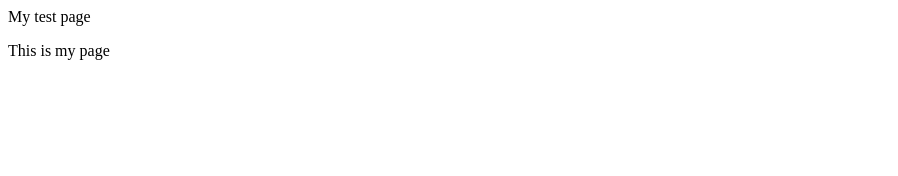
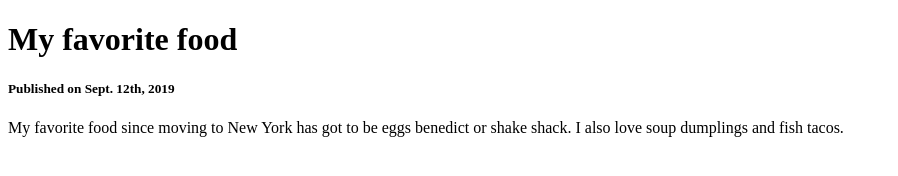
Before and after one commit to emilypavis/emilypavis.github.io, a plain HTML site: page index.html in a window 1280 px wide. Shown: the whole page, without its empty margins (0-898 px from the left). Drawn offline with Linux system fonts and the light colour scheme.

Commit message:
Update index.html

```diff
--- a/index.html
+++ b/index.html
@@ -1,10 +1,12 @@
 <!DOCTYPE html>
 <html>
 <head>
-   <meta charset="utf-8>
+	<meta charset="utf-8">
 	<title>My test page</title>
 </head>
 <body>
-   <p>This is my page</p>
+	<h1>My favorite food</h1>
+	<h5>Published on Sept. 12th, 2019</h5>
+	<p>My favorite food since moving to New York has got to be eggs benedict or shake shack. I also love soup dumplings and fish tacos.</p>
 </body>
 </html>
```
Lines whose indentation alone changed are shown as unchanged.
